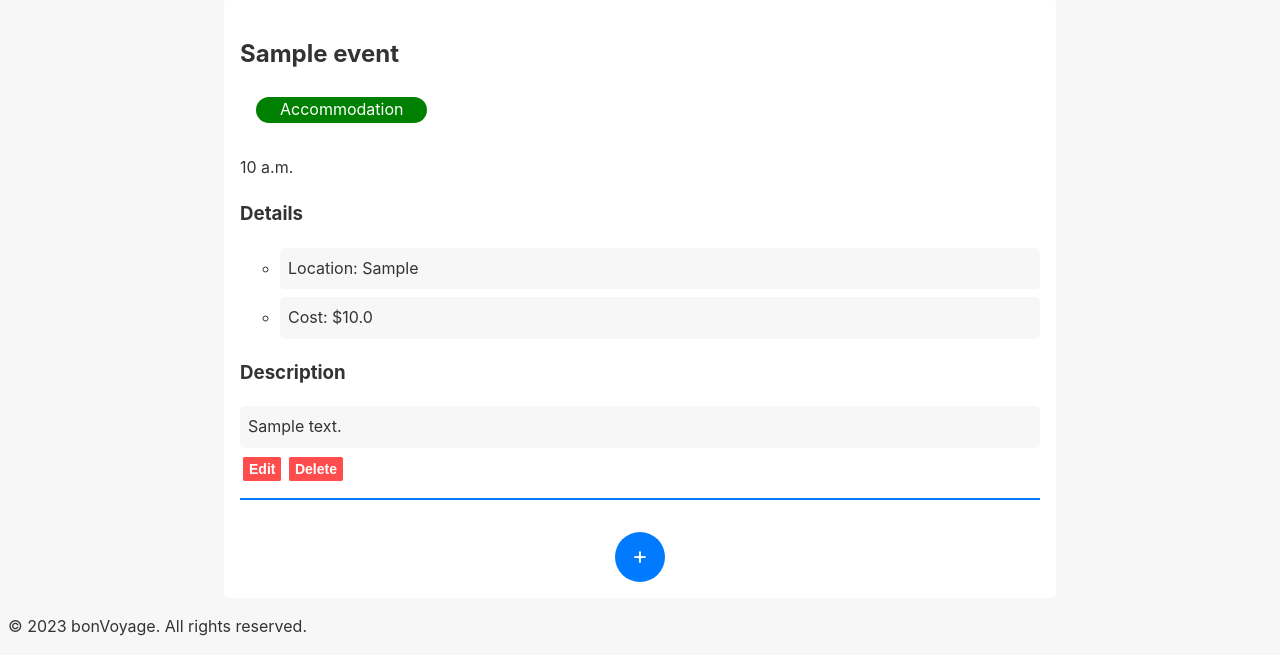
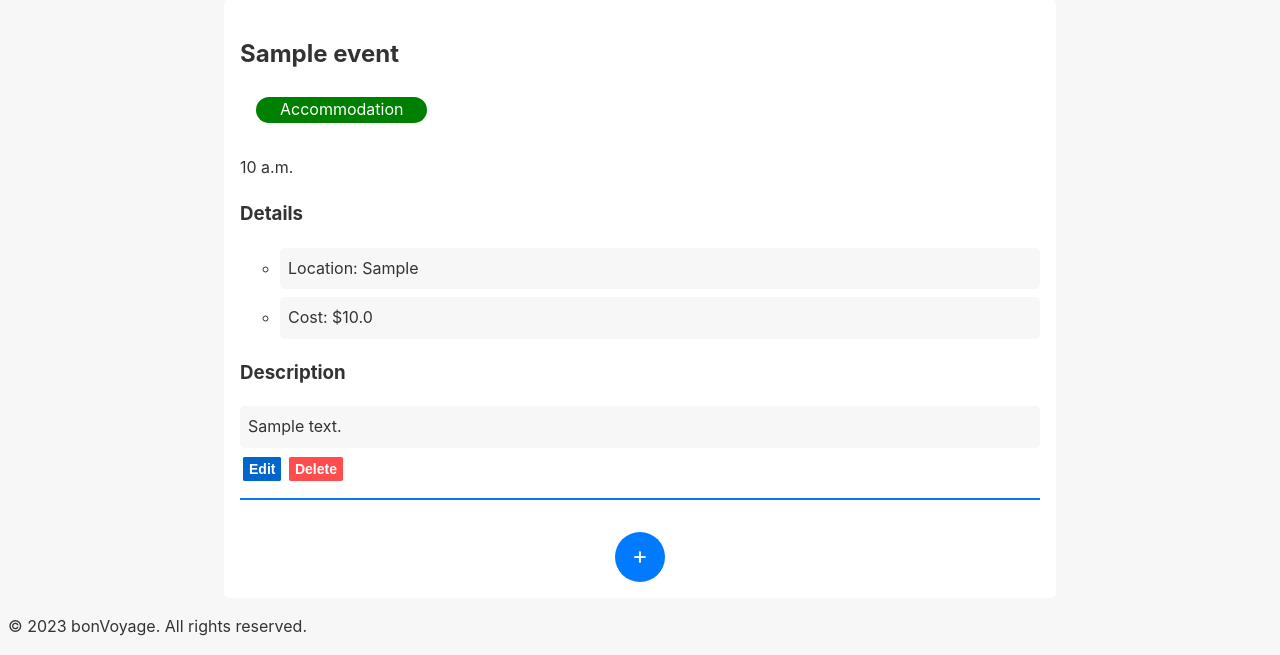
Before and after one commit to Karoboro/TravelPlanner, a Django app: page /view/day/1 in a window 1280 px wide. Shown: the part 267-922 px from the top of the page. Run offline with Django 4.2, Linux system fonts and the light colour scheme; tables that the repository leaves empty hold one stand-in row (values such as "Sample post").

Commit message:
changed button colors

```diff
--- a/main/static/CSS/stylesheet.css
+++ b/main/static/CSS/stylesheet.css
@@ -263,6 +263,26 @@
     transition: background-color 0.3s ease;
   }
 
+  .edit-event-btn {
+    background-color: #0066cc;
+    border: none;
+    border-radius: 5%;
+    color: #fff;
+    cursor: pointer;
+    font-size: 14px;
+    font-weight: bold;
+    height: 24px;
+    line-height: 20px;
+    margin-left: 3px;
+    outline: none;
+    text-align: center;
+  }
+
+  .edit-event-btn:hover {
+    background-color: #0052a3;
+    transition: background-color 0.3s ease;
+  }
+
 
   .delete-event-btn {
     background-color: #ff4d4d;
--- a/main/templates/main/days.html
+++ b/main/templates/main/days.html
@@ -20,7 +20,7 @@
             </ul>
             <h3>Description</h3>
             <p class="subtask">{{ event.description }}</p>
-            <a href="{% url 'edit_event' event.pk %}"><button class="delete-event-btn">Edit</button></a>
+            <a href="{% url 'edit_event' event.pk %}"><button class="edit-event-btn">Edit</button></a>
             <a href="{% url 'delete_event' event.pk %}" onclick="return confirm('Are you sure you want to delete this item?')"><button class="delete-event-btn">Delete</button></a>
         </div>
         {% endfor %}
```
